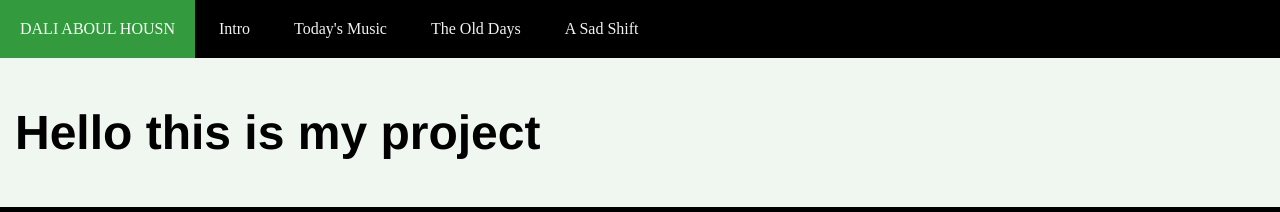
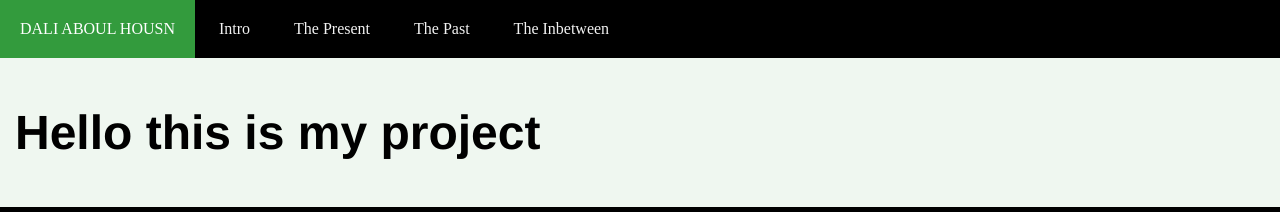
Before and after one commit to ah-dali/ah-dali.github.io, a Jekyll site: the page built from index.html, in a window 1280 px wide. Shown: the top 212 px of the page. Built offline with Jekyll 4.4.1, drawn with Linux system fonts in a browser that asks for light colours.

Commit message:
Update default.html

```diff
--- a/_layouts/default.html
+++ b/_layouts/default.html
@@ -12,9 +12,9 @@
 	    <div class="topnav">
   		<a class="active" href="#home">DALI ABOUL HOUSN</a>
   		<a href="#intro">Intro</a>
-  		<a href="#today">Today's Music</a>
-  		<a href="#old">The Old Days</a>
-		<a href="#shift">A Sad Shift</a>
+  		<a href="#today">The Present</a>
+  		<a href="#old">The Past</a>
+		<a href="#shift">The Inbetween</a>
 	   </div>
 
 	     <div class="container">
```
